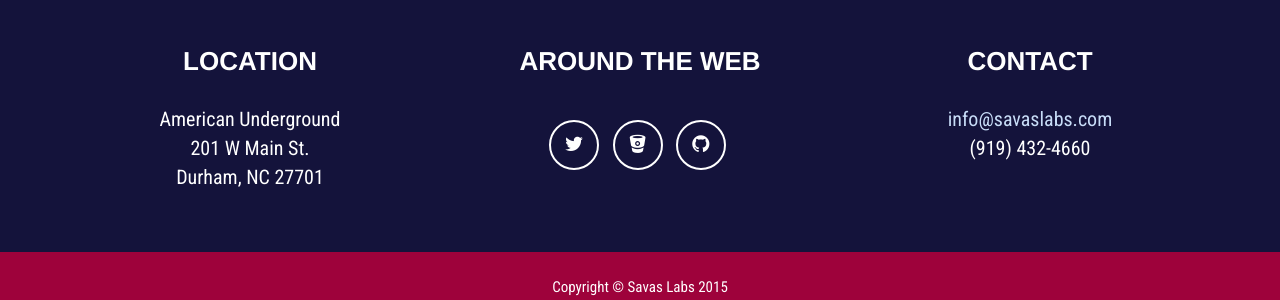
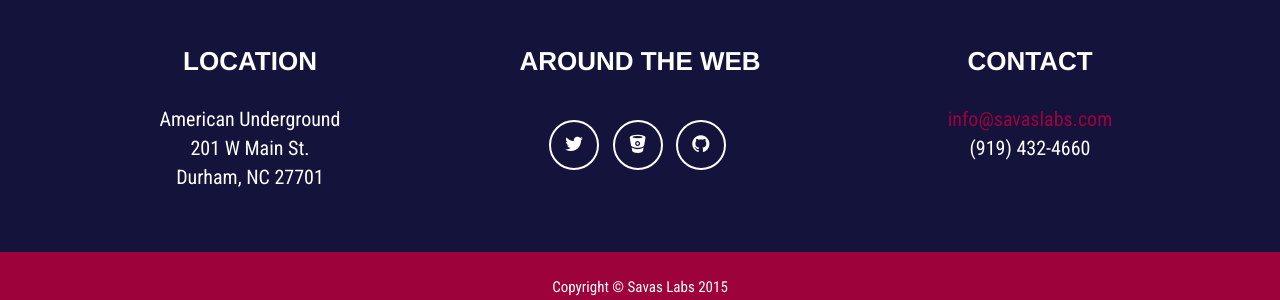
Before and after one commit to savaslabs/savaslabs_old, a Jekyll site: the page built from index.html, in a window 1280 px wide and 1400 px high, scrolled down 3037 px. Shown: the part 977-1277 px from the top of the window. Built offline with Jekyll 4.4.1, drawn with Linux system fonts in a browser that asks for light colours; some web fonts are replaced.

Commit message:
Change link color site-wide for visibility.

```diff
--- a/_includes/css/main.css
+++ b/_includes/css/main.css
@@ -23,7 +23,7 @@ a:focus,
 a:active,
 a.active {
     outline: 0;
-    color: #{{ site.color.light }};
+    color: #{{ site.color.medium }};
 }
 
 .accent-hover:hover {
```
